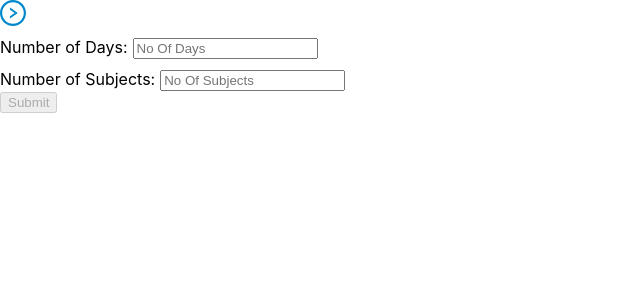
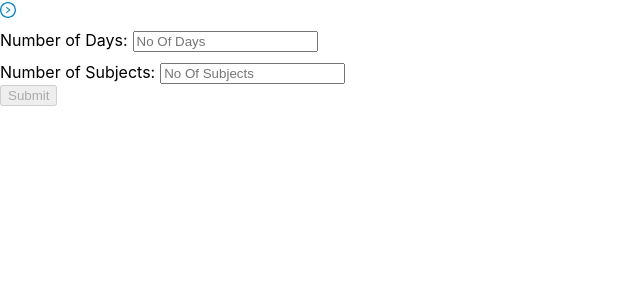
Before and after one commit to VinayKumar0999/TimeMaster, a React (Create React App) app: page / in a window 1280 px wide. Shown: the top 300 px of the page, without its empty margins (0-640 px from the left). Built offline with nearby package versions, Linux system fonts and the light colour scheme.

Commit message:
header component updated

```diff
--- a/src/common/HeaderComponent.js
+++ b/src/common/HeaderComponent.js
@@ -4,7 +4,7 @@ import {
 const Header =()=> {
     return (
         <header className="header">
-            <RightCircleOutlined style={{ fontSize: '26px', color: '#08c' }}/>
+            <RightCircleOutlined style={{ fontSize: '2git 6px', color: '#08c' }}/>
         </header>
     );
 }
```
